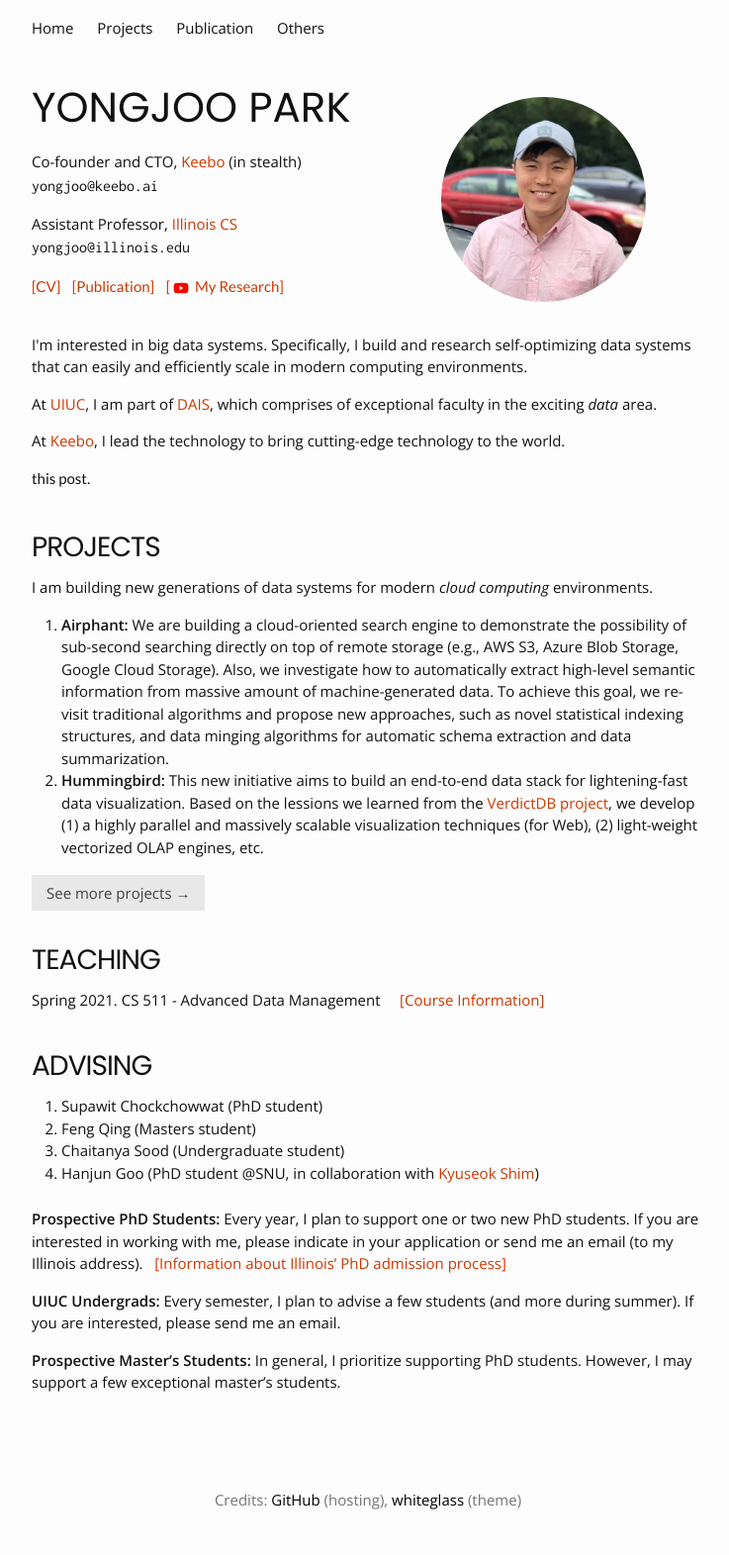
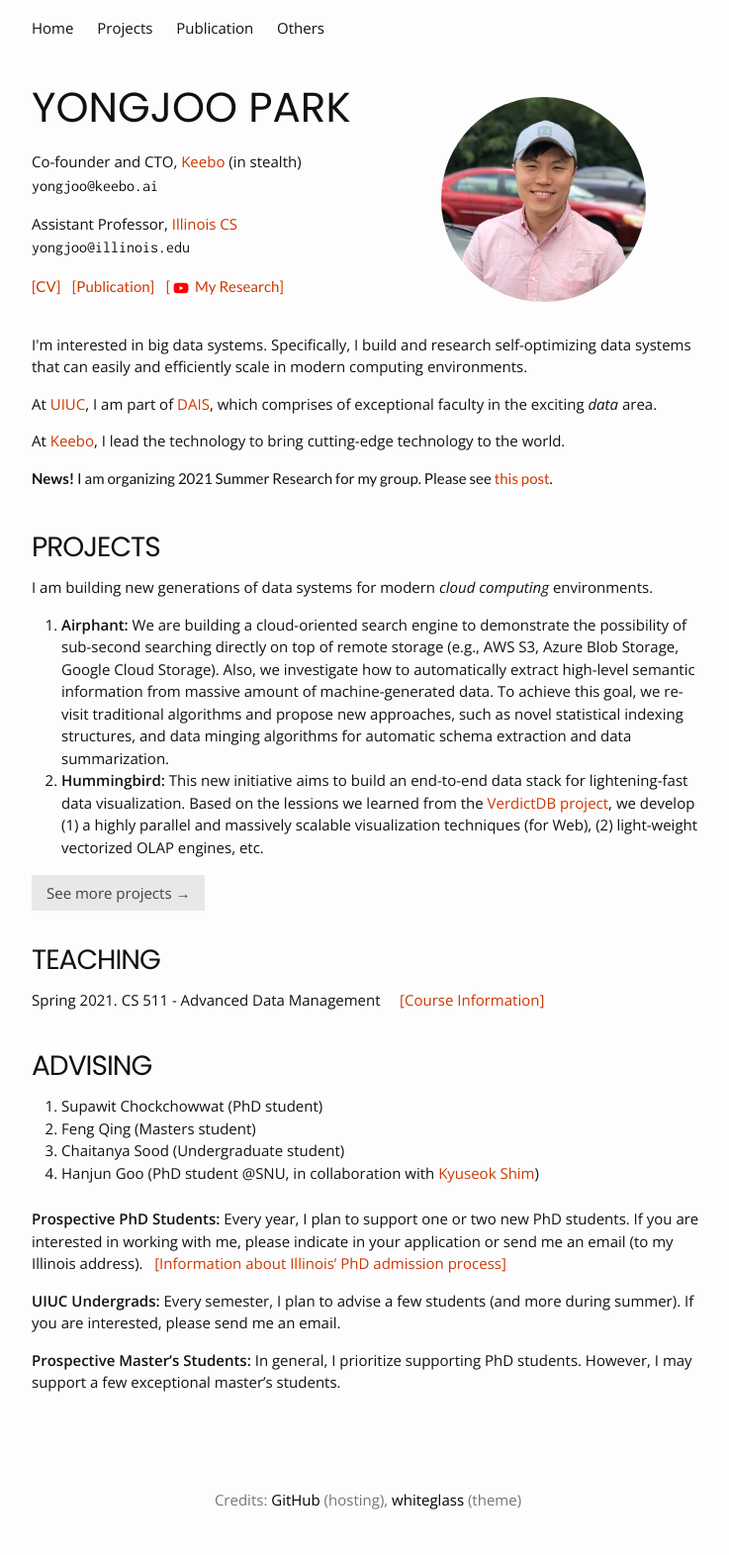
Before and after one commit to pyongjoo/pyongjoo.github.io, a Jekyll site: the page built from index.html, in a window 1280 px wide. Shown: the whole page at 99% size, without its empty margins (268-1005 px from the left). Built offline with Jekyll 4.4.1, drawn with Linux system fonts in a browser that asks for light colours.

Commit message:
Update index.html

```diff
--- a/index.html
+++ b/index.html
@@ -43,8 +43,9 @@ layout: home
 	    </div>
 	</div>
 	<div class="row profile-block">
-	    <div class="col-md-12 col-lg-12>
-	        <p><b>News!</b> I am organizing 2021 Summer Research for my group. Please see <a href="https://createlab.cs.illinois.edu/2021-summer-research-at-createlab/">this post</a>.</p>
+	    <div class="col-md-12 col-lg-12">
+	        <p><b>News!</b> I am organizing 2021 Summer Research for my group.
+			Please see <a href="https://createlab.cs.illinois.edu/2021-summer-research-at-createlab/">this post</a>.</p>
 	    </div>
 	</div>
 </div>
```
